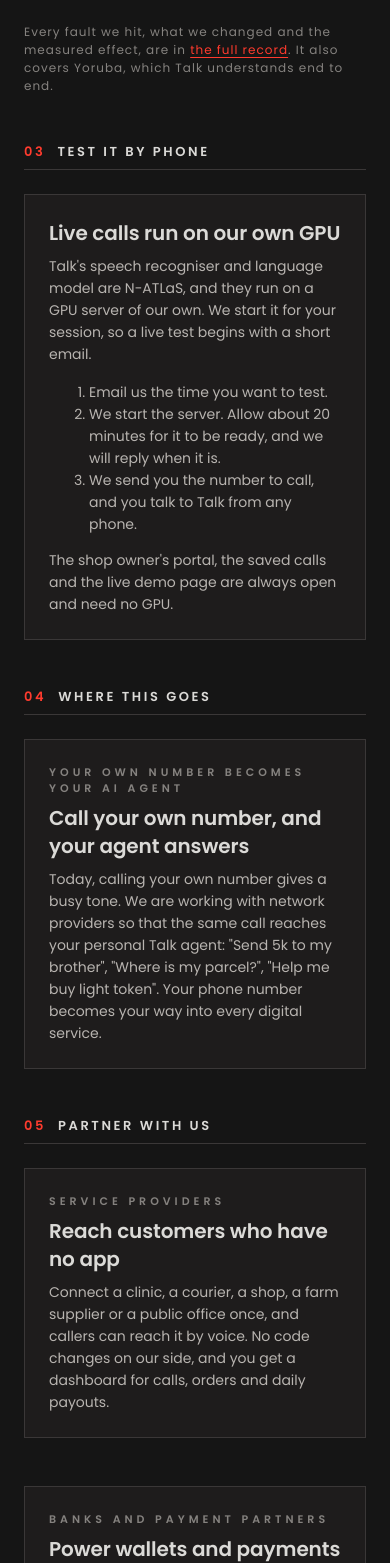
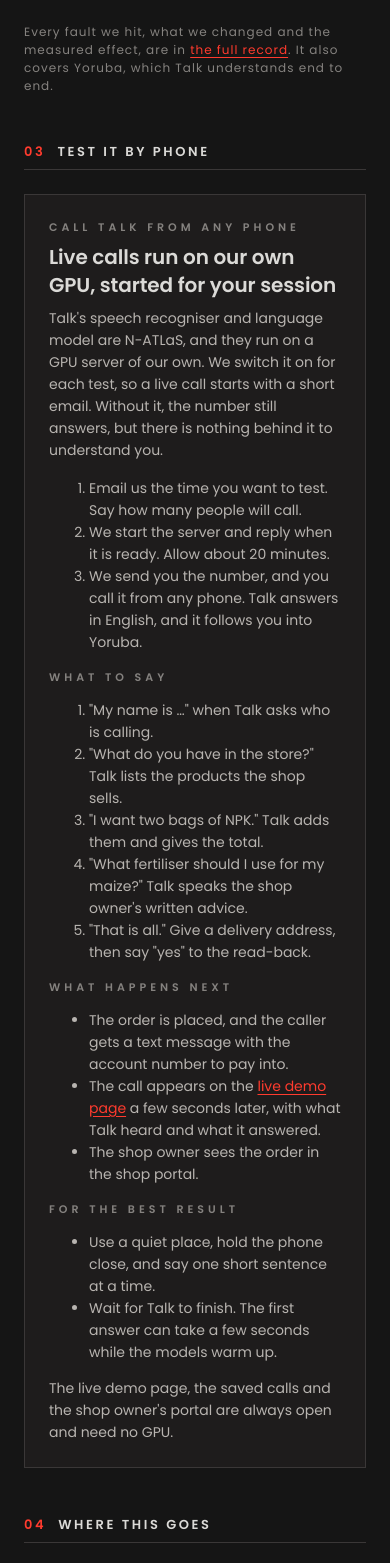
Before and after one commit to YakubuYinusaT/SOFA-Public, a FastAPI app: page /overview in a window 390 px wide. Shown: the part 2889-4452 px from the top of the page. Run offline with FastAPI, Linux system fonts and the light colour scheme.

Commit message:
Overview: the phone test section now shows the number, what to say, what happens next and tips
Co-Authored-By: Claude Sonnet 5.5 <noreply@anthropic.com>

```diff
--- a/sofa/web/templates/overview.html
+++ b/sofa/web/templates/overview.html
@@ -59,15 +59,36 @@
 
 {{ rule(n.v, "Test it by phone") }}{% set n.v = n.v + 1 %}
 <section class="card" id="test" aria-labelledby="test-title">
-  <h3 id="test-title">Live calls run on our own GPU</h3>
-  <p class="small">Talk's speech recogniser and language model are N-ATLaS, and they run on a GPU server of our own. We start it for your session, so a live test begins with a short email.</p>
+  <p class="eyebrow">Call Talk from any phone</p>
+  {% if s.hub_test_number %}<p style="font-size:clamp(28px,6vw,56px);font-weight:600;letter-spacing:-1px;margin:var(--space-3) 0"><a href="tel:{{ s.hub_test_number|replace(' ', '') }}" style="color:inherit;text-decoration:none">{{ s.hub_test_number }}</a></p>{% endif %}
+  <h3 id="test-title">Live calls run on our own GPU, started for your session</h3>
+  <p class="small">Talk's speech recogniser and language model are N-ATLaS, and they run on a GPU server of our own. We switch it on for each test, so a live call starts with a short email. Without it, the number still answers, but there is nothing behind it to understand you.</p>
   <ol class="small">
-    <li>Email us the time you want to test{% if s.hub_contact_email %}: <a href="mailto:{{ s.hub_contact_email }}">{{ s.hub_contact_email }}</a>{% endif %}.</li>
-    <li>We start the server. Allow about 20 minutes for it to be ready, and we will reply when it is.</li>
-    <li>{% if s.hub_test_number %}Call <b>{{ s.hub_test_number }}</b> from any phone and talk to Talk.{% else %}We send you the number to call, and you talk to Talk from any phone.{% endif %}</li>
+    <li>Email us the time you want to test{% if s.hub_contact_email %}: <a href="mailto:{{ s.hub_contact_email }}">{{ s.hub_contact_email }}</a>{% endif %}. Say how many people will call.</li>
+    <li>We start the server and reply when it is ready. Allow about 20 minutes.</li>
+    <li>{% if s.hub_test_number %}Call <b>{{ s.hub_test_number }}</b> from any phone.{% else %}We send you the number, and you call it from any phone.{% endif %} Talk answers in English, and it follows you into Yoruba.</li>
   </ol>
+  <p class="eyebrow" style="margin-top:var(--space-4)">What to say</p>
+  <ol class="small">
+    <li>"My name is …" when Talk asks who is calling.</li>
+    <li>"What do you have in the store?" Talk lists the products the shop sells.</li>
+    <li>"I want two bags of NPK." Talk adds them and gives the total.</li>
+    <li>"What fertiliser should I use for my maize?" Talk speaks the shop owner's written advice.</li>
+    <li>"That is all." Give a delivery address, then say "yes" to the read-back.</li>
+  </ol>
+  <p class="eyebrow" style="margin-top:var(--space-4)">What happens next</p>
+  <ul class="small">
+    <li>The order is placed, and the caller gets a text message with the account number to pay into.</li>
+    <li>The call appears on the <a href="/demo">live demo page</a> a few seconds later, with what Talk heard and what it answered.</li>
+    <li>The shop owner sees the order in the shop portal.</li>
+  </ul>
+  <p class="eyebrow" style="margin-top:var(--space-4)">For the best result</p>
+  <ul class="small">
+    <li>Use a quiet place, hold the phone close, and say one short sentence at a time.</li>
+    <li>Wait for Talk to finish. The first answer can take a few seconds while the models warm up.</li>
+  </ul>
   {% if s.hub_cost_note %}<p class="small">{{ s.hub_cost_note }}</p>{% endif %}
-  <p class="small">The shop owner's portal, the saved calls and the live demo page are always open and need no GPU.</p>
+  <p class="small">The live demo page, the saved calls and the shop owner's portal are always open and need no GPU.</p>
 </section>
 
 {{ rule(n.v, "Where this goes") }}{% set n.v = n.v + 1 %}
```
Also changed, not shown: tests/test_overview.py (+11 -0 lines).
